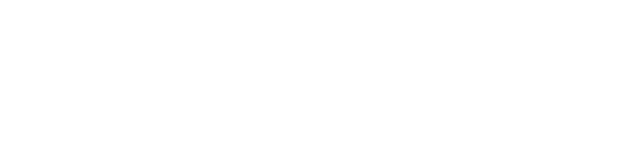
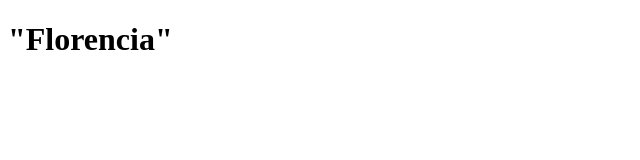
Before and after one commit to artazaaflorenciaa/Perfil-de-Usuario-de-Html, a plain HTML site: page Index.html in a window 1280 px wide. Shown: the whole page, without its empty margins (0-640 px from the left). Drawn offline with Linux system fonts and the light colour scheme.

Commit message:
Titulo h1

```diff
--- a/Index.html
+++ b/Index.html
@@ -6,6 +6,6 @@
     <title>Florencia</title>
 </head>
 <body>
-
+    <h1>"Florencia"</h1>
 </body>
 </html>
```
